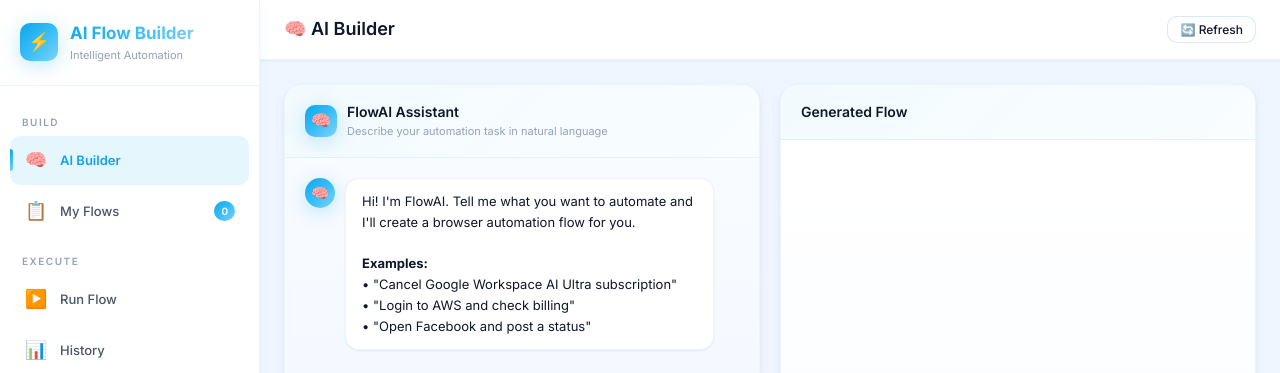
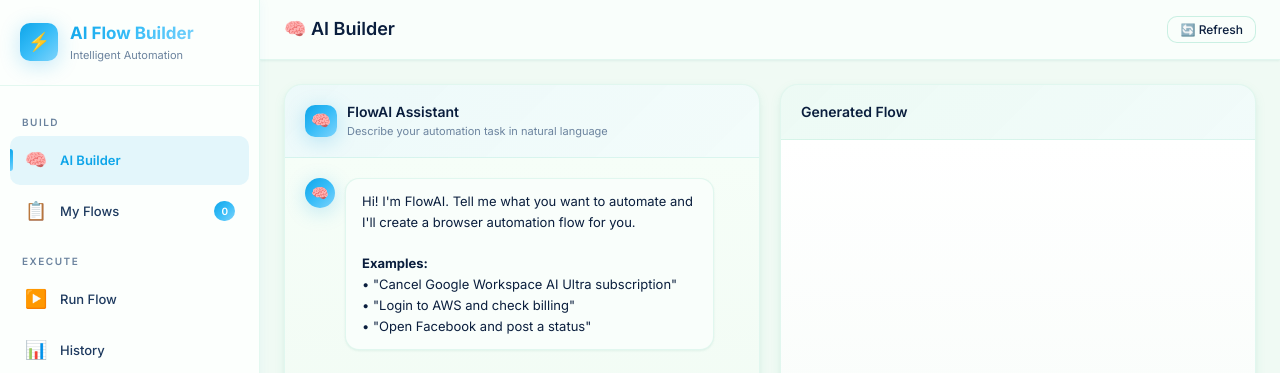
Before and after one commit to Rvsolution007/aiworkflow, a website: page public/index.html in a window 1280 px wide. Shown: the top 373 px of the page. Drawn offline with Linux system fonts and the light colour scheme; no server answers.

Commit message:
style: dark blue fonts + light green shade backgrounds

```diff
--- a/public/css/style.css
+++ b/public/css/style.css
@@ -7,30 +7,30 @@
 
 /* ─── CSS Variables ─────────────────────────────────── */
 :root {
-  /* Backgrounds */
-  --bg-primary: #f0f6ff;
-  --bg-secondary: #ffffff;
-  --bg-card: rgba(255, 255, 255, 0.85);
+  /* Backgrounds — White with Light Green Shade */
+  --bg-primary: #f0faf4;
+  --bg-secondary: #f9fefb;
+  --bg-card: rgba(245, 253, 248, 0.9);
   --bg-card-hover: rgba(255, 255, 255, 1);
-  --bg-glass: rgba(240, 248, 255, 0.6);
-  --bg-input: rgba(240, 246, 255, 0.8);
-  --bg-sidebar: rgba(255, 255, 255, 0.97);
+  --bg-glass: rgba(240, 250, 244, 0.6);
+  --bg-input: rgba(245, 253, 248, 0.8);
+  --bg-sidebar: rgba(252, 255, 253, 0.97);
 
-  /* Borders */
-  --border-subtle: rgba(56, 152, 236, 0.1);
-  --border-medium: rgba(56, 152, 236, 0.2);
+  /* Borders — Soft Green Tint */
+  --border-subtle: rgba(16, 185, 129, 0.1);
+  --border-medium: rgba(16, 185, 129, 0.2);
   --border-focus: rgba(14, 165, 233, 0.5);
 
-  /* Text */
-  --text-primary: #0f172a;
-  --text-secondary: #475569;
-  --text-muted: #94a3b8;
-  --text-accent: #0284c7;
+  /* Text — Dark Blue */
+  --text-primary: #0a1e3d;
+  --text-secondary: #1e3a5f;
+  --text-muted: #6b839e;
+  --text-accent: #0c4a8a;
 
   /* Accents — Sky Blue */
   --accent-primary: #0ea5e9;
   --accent-primary-hover: #0284c7;
-  --accent-secondary: #6366f1;
+  --accent-secondary: #4f46e5;
   --accent-gradient: linear-gradient(135deg, #0ea5e9 0%, #38bdf8 50%, #7dd3fc 100%);
   --accent-glow: 0 4px 20px rgba(14, 165, 233, 0.25);
 
@@ -53,10 +53,10 @@
   --radius-lg: 18px;
   --radius-xl: 22px;
 
-  /* Shadows */
-  --shadow-sm: 0 1px 3px rgba(14, 165, 233, 0.06), 0 1px 2px rgba(0, 0, 0, 0.04);
-  --shadow-md: 0 4px 12px rgba(14, 165, 233, 0.08), 0 2px 4px rgba(0, 0, 0, 0.04);
-  --shadow-lg: 0 10px 30px rgba(14, 165, 233, 0.12), 0 4px 8px rgba(0, 0, 0, 0.04);
+  /* Shadows — Subtle Green Tinted */
+  --shadow-sm: 0 1px 3px rgba(16, 185, 129, 0.06), 0 1px 2px rgba(0, 0, 0, 0.03);
+  --shadow-md: 0 4px 12px rgba(16, 185, 129, 0.08), 0 2px 4px rgba(0, 0, 0, 0.03);
+  --shadow-lg: 0 10px 30px rgba(16, 185, 129, 0.1), 0 4px 8px rgba(0, 0, 0, 0.04);
   --shadow-glow: 0 0 30px rgba(14, 165, 233, 0.15);
 
   /* Transitions */
@@ -540,7 +540,7 @@ select.input {
   display: flex;
   flex-direction: column;
   gap: 16px;
-  background: linear-gradient(180deg, #f8fbff 0%, #f0f6ff 100%);
+  background: linear-gradient(180deg, #f6fef8 0%, #eef9f1 100%);
 }
 
 .chat-message {
@@ -671,7 +671,7 @@ select.input {
   display: flex;
   align-items: center;
   justify-content: space-between;
-  background: linear-gradient(135deg, rgba(14, 165, 233, 0.05) 0%, rgba(56, 189, 248, 0.03) 100%);
+  background: linear-gradient(135deg, rgba(16, 185, 129, 0.05) 0%, rgba(14, 165, 233, 0.03) 100%);
 }
 
 .flow-preview-title {
@@ -683,7 +683,7 @@ select.input {
   flex: 1;
   overflow-y: auto;
   padding: 16px;
-  background: linear-gradient(180deg, #ffffff 0%, #f8fbff 100%);
+  background: linear-gradient(180deg, #ffffff 0%, #f2faf5 100%);
 }
 
 .flow-step {
```
